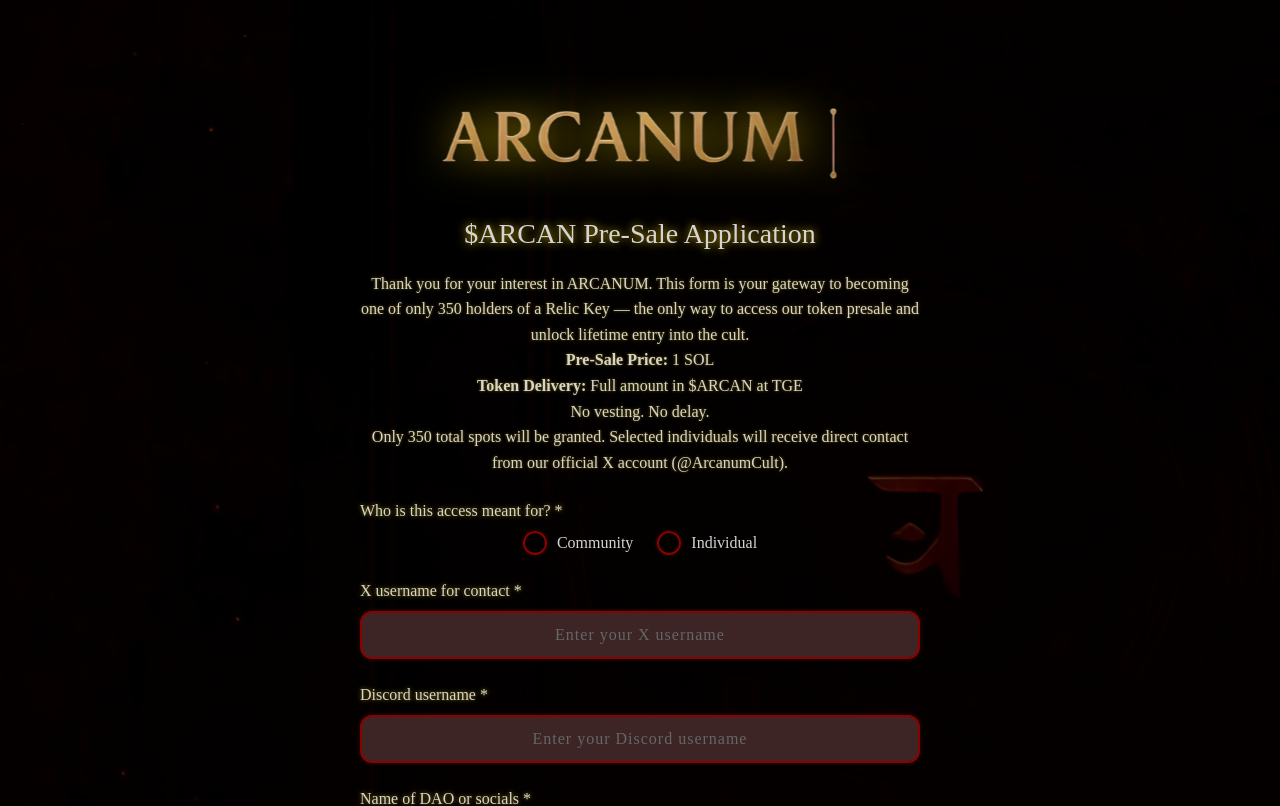
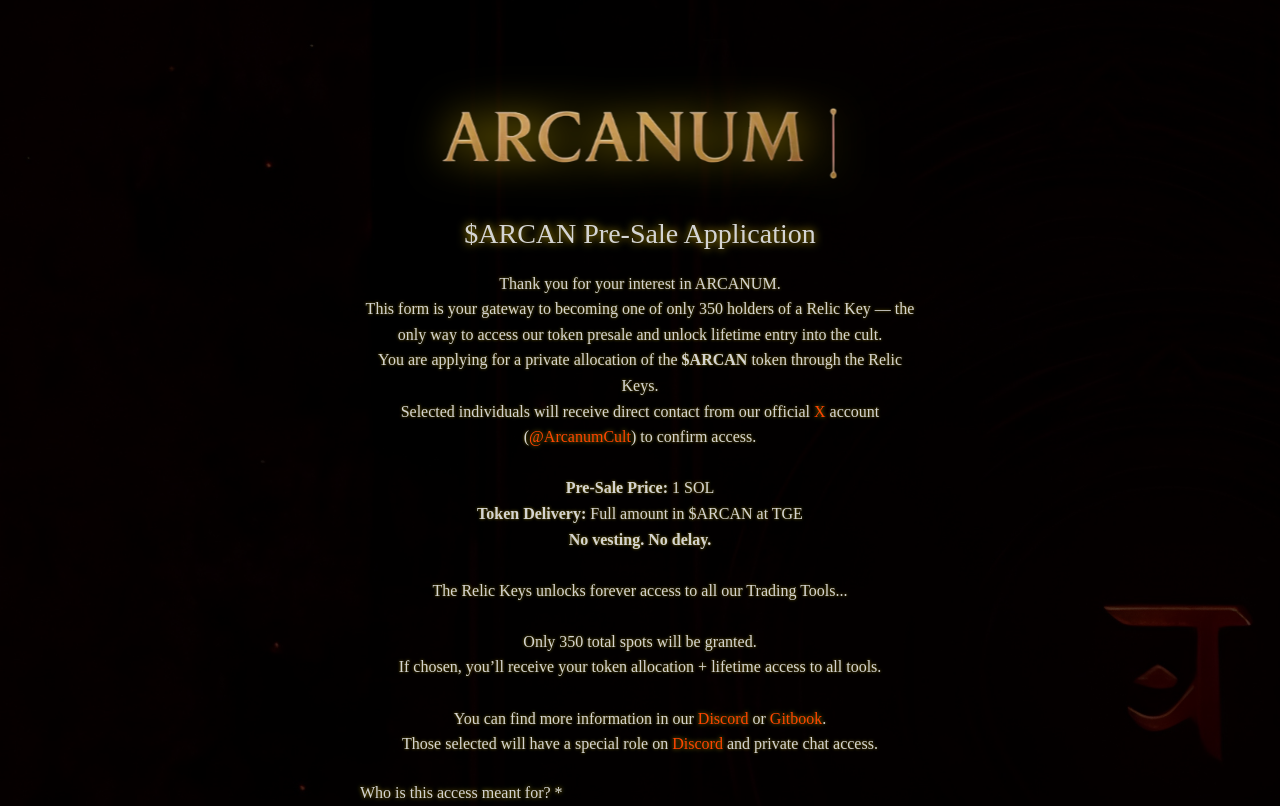
Before and after one commit to afkhan-fardeen/arcanum, a Next.js app: page /form in a window 1280 px wide. Shown: the top 806 px of the page. Built offline with nearby package versions, Linux system fonts and the light colour scheme; a web font is replaced by a local one.

Commit message:
Fix form submission JSON parsing error by enhancing error handling in app/api/submit/route.js and app/form/page.js

```diff
--- a/app/form/page.js
+++ b/app/form/page.js
@@ -29,7 +29,6 @@ export default function Form() {
         body: JSON.stringify(data),
       });
 
-      // Check if response is OK
       if (!response.ok) {
         const text = await response.text();
         console.error('Form submission failed:', {
@@ -46,7 +45,6 @@ export default function Form() {
         throw new Error(`HTTP error ${response.status}: ${text || response.statusText}`);
       }
 
-      // Parse JSON response
       let result;
       try {
         result = await response.json();
@@ -86,12 +84,22 @@ export default function Form() {
       <div className="form-input-container">
         <h2 className="form-title">$ARCAN Pre-Sale Application</h2>
         <p className="form-description">
-          Thank you for your interest in ARCANUM. This form is your gateway to becoming one of only 350 holders of a Relic Key — the only way to access our token presale and unlock lifetime entry into the cult.
+          Thank you for your interest in ARCANUM.<br />
+          This form is your gateway to becoming one of only 350 holders of a Relic Key — the only way to access our token presale and unlock lifetime entry into the cult.<br />
+          You are applying for a private allocation of the <strong>$ARCAN</strong> token through the Relic Keys.<br />
+          Selected individuals will receive direct contact from our official <a href="https://x.com/ArcanumCult" target="_blank" rel="noopener noreferrer" className="form-link">X</a> account (<a href="https://x.com/ArcanumCult" target="_blank" rel="noopener noreferrer" className="form-link">@ArcanumCult</a>) to confirm access.<br />
           <br />
           <strong>Pre-Sale Price:</strong> 1 SOL<br />
           <strong>Token Delivery:</strong> Full amount in $ARCAN at TGE<br />
-          No vesting. No delay.<br />
-          Only 350 total spots will be granted. Selected individuals will receive direct contact from our official X account (@ArcanumCult).
+          <strong>No vesting. No delay.</strong><br />
+          <br />
+          The Relic Keys unlocks forever access to all our Trading Tools...<br />
+          <br />
+          Only 350 total spots will be granted.<br />
+          If chosen, you’ll receive your token allocation + lifetime access to all tools.<br />
+          <br />
+          You can find more information in our <a href="https://discord.gg/arcanumcult" target="_blank" rel="noopener noreferrer" className="form-link">Discord</a> or <a href="https://arcanum-3.gitbook.io/arcanum" target="_blank" rel="noopener noreferrer" className="form-link">Gitbook</a>.<br />
+          Those selected will have a special role on <a href="https://discord.gg/arcanumcult" target="_blank" rel="noopener noreferrer" className="form-link">Discord</a> and private chat access.
         </p>
         <form className="form-content" onSubmit={handleSubmit}>
           <div className="form-field">
--- a/app/globals.css
+++ b/app/globals.css
@@ -471,3 +471,16 @@ html, body {
     font-size: 12px;
   }
 }
+
+.form-link {
+  color: #ff4500;
+  text-decoration: none;
+  text-shadow: 0 0 4px rgba(255, 215, 0, 0.6);
+  transition: all 0.3s ease;
+}
+
+.form-link:hover {
+  color: #ffd700;
+  text-shadow: 0 0 8px rgba(255, 215, 0, 0.8);
+  text-decoration: underline;
+}
```
